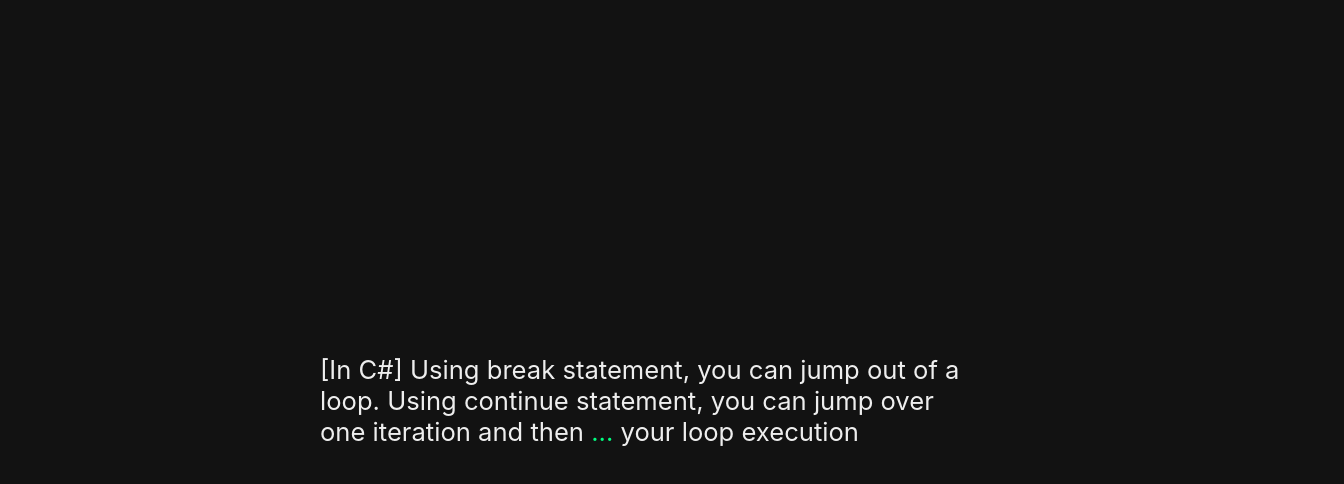
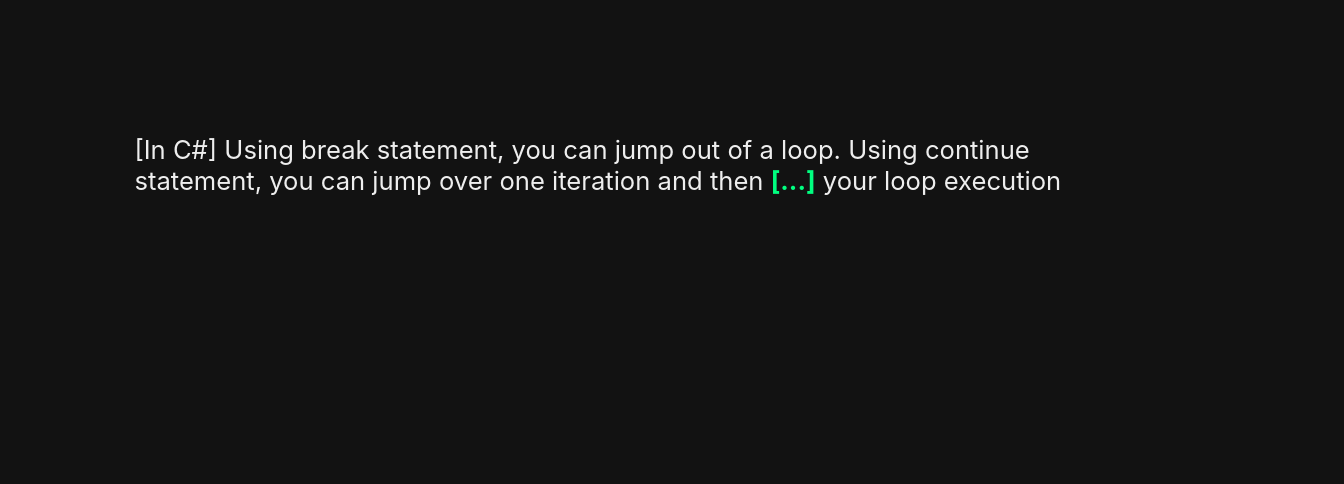
Before and after one commit to 1uws/bookworm, a React (Create React App) app: page / in a window 1280 px wide. Shown: the top 484 px of the page, 1344 px wide, since content can reach past the window. Built offline with nearby package versions, Linux system fonts and the light colour scheme.

Commit message:
feat: display full scrollable book

```diff
--- a/src/App.css
+++ b/src/App.css
@@ -1,12 +1,22 @@
-.App {
+.app_wrapper {
+	position: absolute;
+	top: 0;
+	left: 0px;
+	right: -5%;
+	bottom: 0;
+	overflow-y: scroll;
+}
+
+.app {
 	text-align: left;
 	font-size: 2vw;
 	white-space: pre-wrap;
 	background-color: #121212;
 	position: absolute;
-	top: 50%;
-	left: 50%;
-	transform: translate(-50%, -50%);
+	padding-top: 10%;
+	padding-left: 10%;
+	padding-right: 15%;
+	padding-bottom: 10%;
 }
 
 .context {
@@ -17,6 +27,7 @@
 .input {
 	color: #00ff80;
 	display: inline;
+	font-weight: bold;
 }
 
 .hint {
@@ -32,4 +43,5 @@
 .input_right {
 	color: #F7DB69;
 	display: inline;
+	font-weight: bold;
 }
--- a/src/App.tsx
+++ b/src/App.tsx
@@ -1,9 +1,8 @@
 import './App.css';
 import { bookAdd } from './features/book/bookSlice'
 import { useAppDispatch, useAppSelector } from './app/hooks';
-import { useEffect, useState } from 'react';
+import { useEffect, useRef, useState } from 'react';
 import { data, StopWords } from './Const';
-const WordRange = 400;
 
 function App() {
 	const dispatch = useAppDispatch();
@@ -52,6 +51,14 @@ function BookRender({ book, wordStart, wordEnd, setNewBook }: { book: string, wo
 	const [input, setInput] = useState('');
 	const [wrongInputEnd, setWrongInputEnd] = useState('');
 	const [hint, setHint] = useState('');
+	const focusRef = useRef<HTMLParagraphElement>(null);
+	const bookRef = useRef<HTMLDivElement>(null);
+	const appRef = useRef<HTMLDivElement>(null);
+	useEffect(() => {
+		if (focusRef.current && appRef.current) {
+			appRef.current.scrollTop = focusRef.current?.offsetTop - window.innerHeight / 2;
+		}
+	});
 	if (wordStart === wordEnd) return <></>
 	const rightInput = book.slice(wordStart, wordEnd);
 	function updateInput(newChar: string) {
@@ -92,15 +99,21 @@ function BookRender({ book, wordStart, wordEnd, setNewBook }: { book: string, wo
 		}
 	};
 	return (
-		<div className="App">
-			<p className='context'>{book.slice(Math.max(0, wordStart - WordRange), wordStart)}</p>
+		<div className="app_wrapper" ref={appRef} >
+			<div className="app" >
+				<div className='scroller' ref={bookRef}>
+					<p className='context'>{book.slice(0, wordStart)}</p>
+					<p className='input' ref={focusRef}></p>
 			{input === rightInput ?
-				<p className='input_right'>{(input || wrongInputEnd) ? input : '...'}</p>
-				: <p className='input'>{(input || wrongInputEnd) ? input : '...'}</p>}
+						<p className='input_right'>{(input || wrongInputEnd) ? input : EmptyInput}</p>
+						: <p className='input'>{(input || wrongInputEnd) ? input : EmptyInput}</p>}
 			<p className='hint'>{(wrongInputEnd ? hint : '')}</p>
 			<p className='input_wrong'>{('' === wrongInputEnd ? '' : wrongInputEnd)}</p>
-			<p className='context'>{book.slice(wordEnd, Math.min(wordEnd + WordRange, book.length))}</p>
+					<p className='context'>{book.slice(wordEnd, book.length)}</p>
+				</div>
+			</div>
 		</div>
 	);
 }
+const EmptyInput = '[...]';
 export default App;
--- a/src/Const.tsx
+++ b/src/Const.tsx
@@ -89,7 +89,7 @@ Advantages: A value type does not need extra garbage collection. It gets garbage
 Drawbacks:
 
 When large set of values are passed to a method the receiving variable actually copies so there are two redundant values in memory.
-As classes are missed out.it losses all the oop benifits
+As classes are missed out.it losses all the oop benefits
 Reference type - Holds a memory address of a value not value. Example - Class. Stored on heap
 Advantages:
 
--- a/src/index.css
+++ b/src/index.css
@@ -5,6 +5,7 @@ body {
 	-webkit-font-smoothing: antialiased;
 	-moz-osx-font-smoothing: grayscale;
 	background-color: #121212;
+	overflow: hidden;
 }
 
 code {
```
